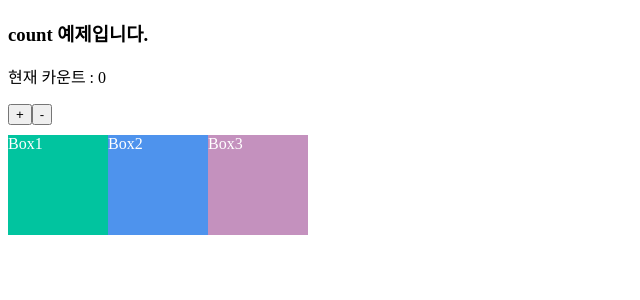
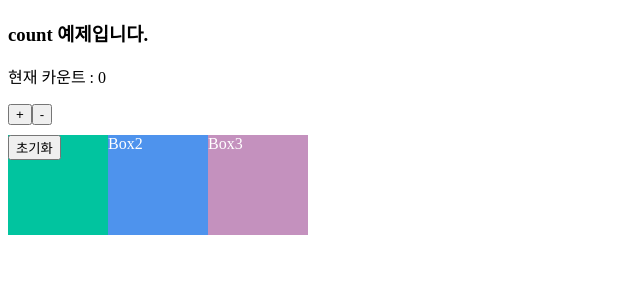
Before and after one commit to Olivia-Study-Storage/hh99-react-beginner, a React (Create React App) app in the folder intermediate/2_hooks/: page / in a window 1280 px wide. Shown: the top 300 px of the page, without its empty margins (0-640 px from the left). Built offline with nearby package versions, Linux system fonts and the light colour scheme.

Commit message:
Note: useCallback

```diff
--- a/intermediate/2_hooks/src/App.jsx
+++ b/intermediate/2_hooks/src/App.jsx
@@ -1,38 +1,53 @@
-import React, { useState } from 'react';
+import React, { useState, useCallback } from 'react';
 import Box1 from './components/Box1';
 import Box2 from './components/Box2';
 import Box3 from './components/Box3';
 
-// * 리렌더링의 발생 조건
-// 1. 컴포넌트에서 state가 바뀌었을 때
-// 2. 컴포넌트가 내려받은 props가 변경되었을 때
-// 3. 부모 컴포넌트가 리렌더링된 경우 자식 컴포넌트는 모두 리렌더링
-
-// * 최적화(Optimization)
-// 시스템을 수정하여 어떠한 면의 작업이 더 효과적으로, 또는 자원을 덜 사용하도록 만드는 작업
-// 리액트에서는 불필요하거나 잦은 리렌더링이 일어나지 않도록 비용(cost)을 최대한 줄이는 작업을 말한다.
-// 대표적인 방법으로 memo(React.memo, 컴포넌트를 캐싱), useCallback(함수를 캐싱), useMemo(값을 캐싱)이 있다.
-
-// ? 메모이제이션 (memoization)
-// 이전에 계산된 결과를 캐싱(메모리에 임시적으로 저장)하여
-// 다음에 동일한 입력이 제공될 때 다시 계산하지 않는 최적화 기술이다.
-// 즉, 함수의 결과를 저장해두고, 같은 입력값이 들어올 때 이전에 계산된 결과를 사용하여 중복 계산을 방지한다.
-// -> 함수의 실행 속도를 향상시킬 수 있다.
-// 반복적으로 계산되는 계산량이 많은 함수나, 동일한 입력값에 대해 자주 호출되는 함수 등에서 유용하게 쓰인다.
-
-// ! React.memo
-// 컴포넌트를 메모이제이션하는데 사용되는 함수다.
-// props가 변경되지 않았을 때 이전에 렌더링된 결과를 재사용하여 불필요한 렌더링을 방지한다.
-// 이는 불필요한 렌더링을 줄여 성능을 향상시키는데 도움이 된다.
-
-// * export default를 React.memo()로 감싸준다.
+// ! useCallback
+// 함수형 컴포넌트에서 사용되며, 콜백 함수(인자로 들어오는 함수 자체)를 메모이제이션하여 성능을 최적화하는데 사용한다.
+// 메모이제이션 할 콜백 함수, 의존성배열(콜백 함수 내에서 참조되는 모든 변수를 포함해야 함)을 매개변수로 받는다.
+// 의존성 배열 내의 값이 변경될 때만 메모이제이션된 함수를 업데이트하고, 그렇지 않으면 이전에 생성된 함수를 반환한다.
 
 function App() {
   console.log('App 컴포넌트가 렌더링 되었습니다!');
   const [count, setCount] = useState(0);
 
+  // +, - 버튼 클릭 시 count 증/감소
   const onPlusBtnClickHandler = () => setCount(count + 1);
   const onMinusBtnClickHandler = () => setCount(count - 1);
+
+  // * count를 초기화해주는 함수 (useCallback 적용 전)
+  // const initCount = () => setCount(0);
+
+  // initCount 함수는 app 컴포넌트가 리렌더링될 때마다 다시 만들어진다.
+  // 또한 props로 내려주어 Box1 안에 있는 onClick={initCount} 부분도
+  // initCount가 다시 만들어졌기 때문에 props로 새로운 값을 전달 받았다고 여겨진다.
+  // 하지만 initCount 자체는 setCount를 0으로 만든다는 것 외에 바뀐게 없다!
+  // * 그런데 왜 Box1이 props로 내려온 initCount값이 바뀌었다고 판단했을까?
+
+  // -> 리액트가 state가 바뀌었는지를 인지하기 위해 객체나 함수같은 것들은
+  // 꼭 불변성을 유지해주는 방법을 이용해 바꿔줘야 했다.
+  // 함수도 자바스크립트에서는 객체다. (일급 객체)
+  // 그렇기 때문에 메모리에 직접적으로 저장되는게 아니라 별도의 공간을 바라보고 있는 주소값을 저장한다.
+  // 함수형 컴포넌트가 다시 리렌더링이 되면서 함수들이 다시 만들어질 때 이전 함수는 그대로 있고
+  // initCount를 새로운 공간에 저장을 하면서 새로운 주소를 다시 return한다.
+  // * -> 즉, initCount는 계속 새로운 주소를 props로 내려주기 때문에 Box1 입장에서는 props가 바뀌었다고 판단하는 것!
+  // ! 따라서 함수 자체를 메모이제이션하는 방법이 필요하다. => useCallback
+  // initCount 함수를 별도 메모리 공간에 저장을 해놓고 특정 조건이 아닌 경우에는 아예 변경되지 않도록 막아야 한다.
+
+  // * useCallback 적용 후
+  const initCount = useCallback(() => {
+    console.log(`${count}에서 0으로 변경되었습니다.`);
+    setCount(0);
+    // 의존성배열을 넣어주지 않으면 0에서 0으로 변경되었습니다. 라고 나온다!
+    // 왜? 의존성 배열이 빈 배열이면 맨 처음 렌더링될 때의 값(그때 당시의 스냅샷)을 저장하고 있기 때문이다.
+  }, [count]);
+
+  // * useCallback에서의 의존성배열
+  // useCallback 훅은 메모이제이션을 적용할 함수, 해당 콜백 함수가 의존하는 값의 배열을 매개변수로 받는다.
+  // 의존성 배열은 콜백 함수가 의존하는 값의 목록을 지정한다.
+  // 콜백 함수 내에서 이 값들이 변경되어을 때에만 메모이제이션이 유지되도록 보장한다.
+  // 만약 의존성 배열이 빈 배열이면 콜백 함수는 한 번만 생성된다.
 
   const style = {
     display: 'flex',
@@ -46,7 +61,7 @@ function App() {
       <button onClick={onPlusBtnClickHandler}>+</button>
       <button onClick={onMinusBtnClickHandler}>-</button>
       <div style={style}>
-        <Box1 />
+        <Box1 initCount={initCount}/>
         <Box2 />
         <Box3 />
       </div>
--- a/intermediate/2_hooks/src/components/Box1.jsx
+++ b/intermediate/2_hooks/src/components/Box1.jsx
@@ -7,9 +7,11 @@ const style = {
   color: 'white',
 };
 
-function Box1() {
+function Box1({ initCount }) {
   console.log('Box1 컴포넌트가 렌더링 되었습니다!');
-  return <div style={style}>Box1</div>;
+  return <div style={style}>
+    <button onClick={initCount}>초기화</button>
+  </div>;
 }
 
 export default React.memo(Box1)
```
